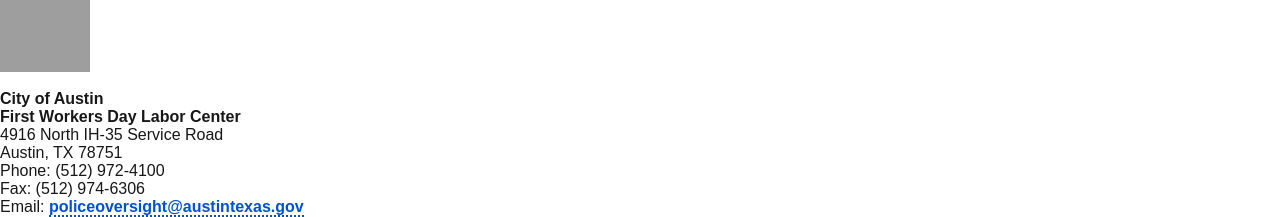
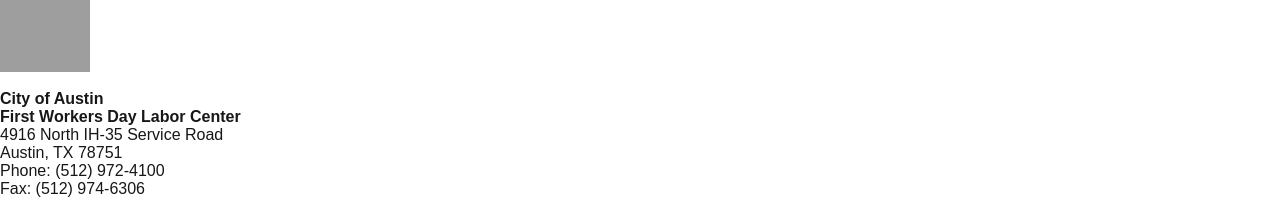
Before and after one commit to cityofaustin/form-service-api, a Flask app: template src/templates/day_labor/template.html in a window 1280 px wide. Shown: the part 1749-1966 px from the top of the page. Run offline with Flask 2, Linux system fonts and the light colour scheme; the template is opened without the code that fills it, so the values that code supplies are empty; grey boxes are pictures that could not be loaded.

Commit message:
no email

```diff
--- a/src/templates/day_labor/footer.html
+++ b/src/templates/day_labor/footer.html
@@ -7,5 +7,4 @@
   Austin, TX 78751<br/>
   Phone: (512) 972-4100<br/>
   Fax: (512) 974-6306<br/>
-  Email: <a href="mailto:policeoversight@austintexas.gov">policeoversight@austintexas.gov</a><br/>
 </div>
```
